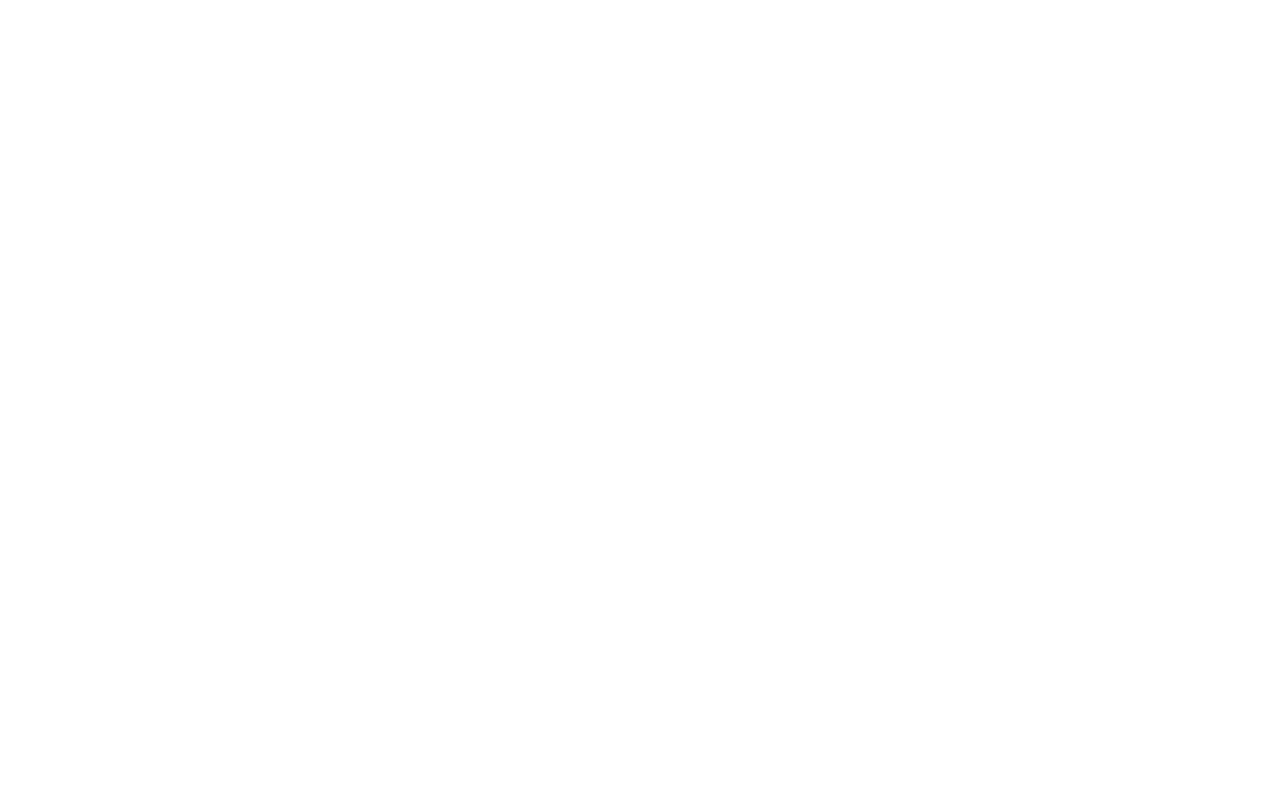
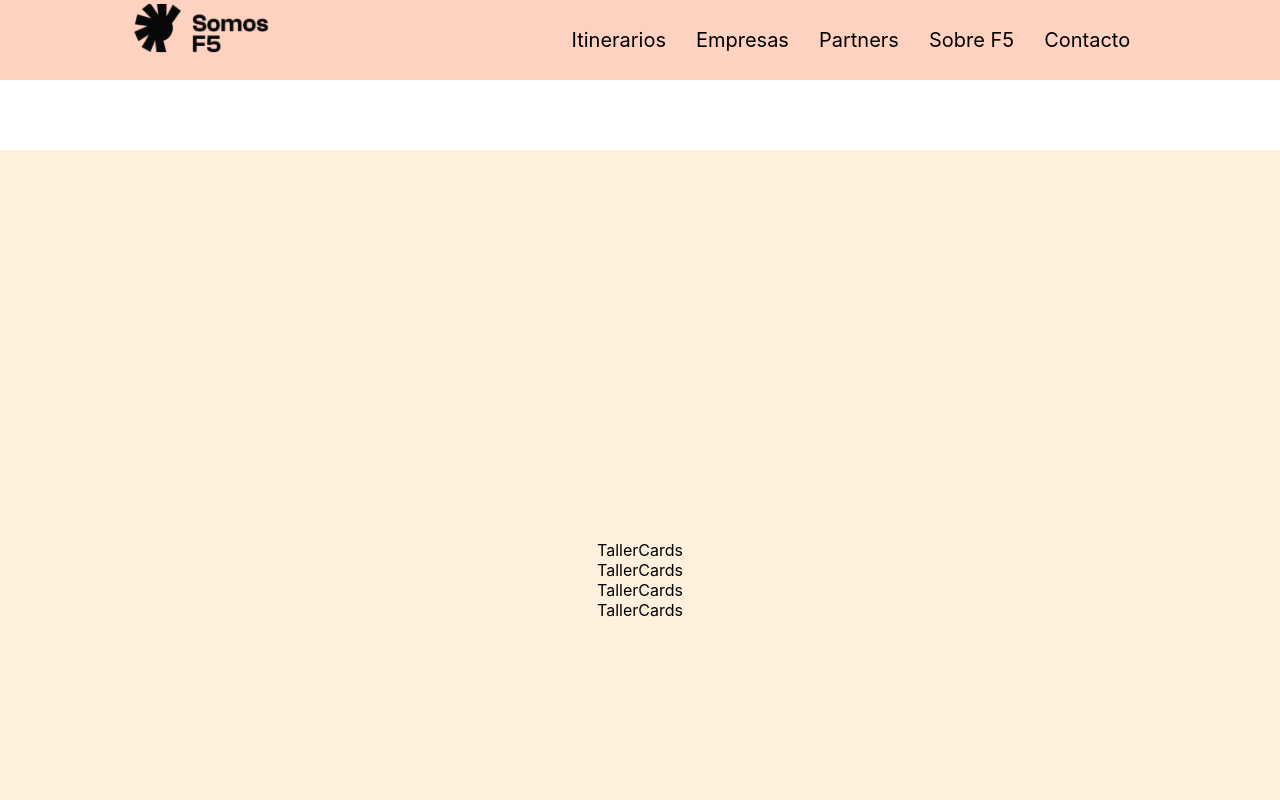
Before and after one commit to mihaelagheorghiu10/TalleresSomosF5, a React (Create React App) app: page /eventDetail in a window 1280 px wide. Before the commit this address had no page. Shown: the top 800 px of the page. Built offline with nearby package versions, Linux system fonts and the light colour scheme.

Commit message:
added coding by eventDetail

```diff
--- a/src/App.js
+++ b/src/App.js
@@ -1,6 +1,7 @@
 import './App.css'
 import HomePage from './page/HomePage/HomePage'
 import { BrowserRouter, Route, Routes } from 'react-router-dom'
+import EventDetail from './page/EventDetail/EventDetail'
 
 function App() {
   return (
@@ -16,6 +17,7 @@ function App() {
         <Routes>
           <Route path="/homePage" element={<HomePage />} />
           <Route path="/" element={<HomePage />} />
+          <Route path="/eventDetail" element={<EventDetail />} />
         </Routes>
       </BrowserRouter>
     </div>
--- /dev/null
+++ b/src/page/EventDetail/EventDetail.jsx
@@ -0,0 +1,25 @@
+import React from 'react'
+import style from './eventDetail.module.css'
+import Navbar from '../../Components/navbar/Navbar'
+import Footer from '../../Components/Footer/Footer'
+
+function EventDetail() {
+  return (
+    <div>
+      <Navbar />
+      <div className={style.eventDetailPage}>
+        <div className={style.talleres1Conteiner}>
+          <div>TallerCards</div>
+          <div>TallerCards</div>
+        </div>
+        <div className={style.talleres2Conteiner}>
+          <div>TallerCards</div>
+          <div>TallerCards</div>
+        </div>
+      </div>
+      <Footer />
+    </div>
+  )
+}
+
+export default EventDetail
--- /dev/null
+++ b/src/page/EventDetail/eventDetail.module.css
@@ -0,0 +1,12 @@
+.eventDetailPage{
+    margin-top: 70px;
+    margin-bottom: 80px;
+    height: 100svh;
+
+    display: flex;
+    flex-direction: column;
+    justify-content: center;
+    align-items: center;
+    padding: 30px;
+    background-color: #FFF1DD;
+}
```
